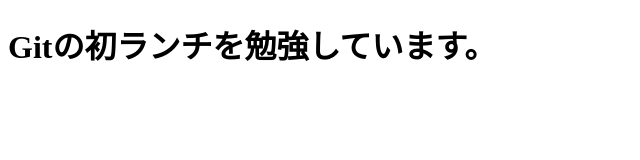
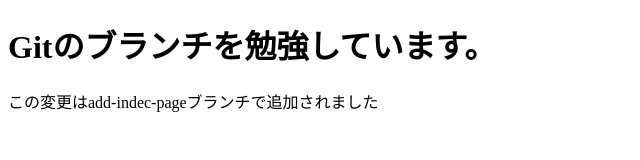
Before and after one commit to chizukoamano-tech/git-study, a plain HTML site: page index.html in a window 1280 px wide. Shown: the whole page, without its empty margins (0-640 px from the left). Drawn offline with Linux system fonts and the light colour scheme.

Commit message:
段落を追加

```diff
--- a/index.html
+++ b/index.html
@@ -6,6 +6,7 @@
   <title>Gitの勉強</title>
 </head>
 <body>
-  <h1>Gitの初ランチを勉強しています。</h1>
+  <h1>Gitのブランチを勉強しています。</h1>
+  <p>この変更はadd-indec-pageブランチで追加されました</p>
 </body>
 </html>
```
